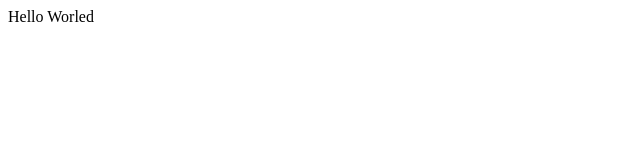
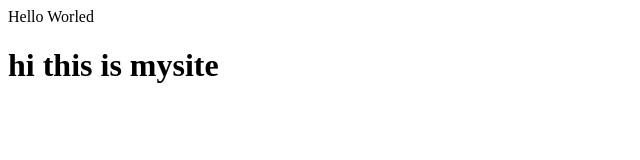
Before and after one commit to Raseshdash/Mysite, a plain HTML site: page index.html in a window 1280 px wide. Shown: the whole page, without its empty margins (0-640 px from the left). Drawn offline with Linux system fonts and the light colour scheme.

Commit message:
add index.html

```diff
--- a/index.html
+++ b/index.html
@@ -1,2 +1,3 @@
 
 <p>Hello Worled</p>
+<h1>hi this is mysite</h1>
```
